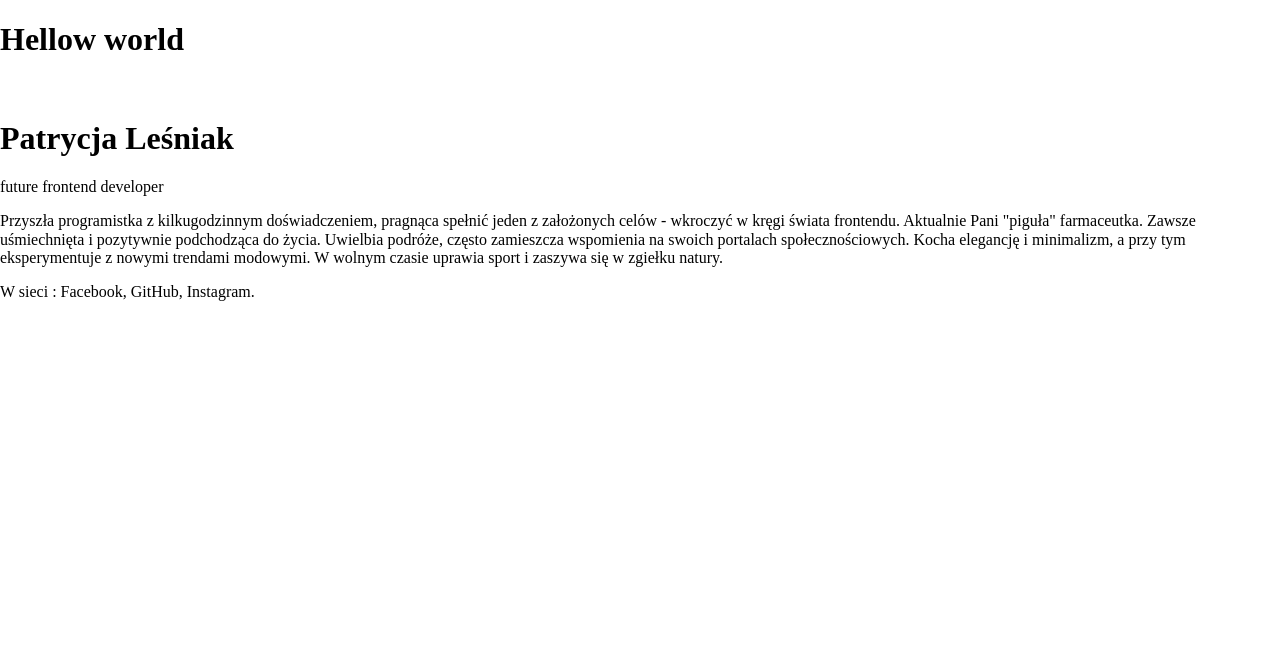
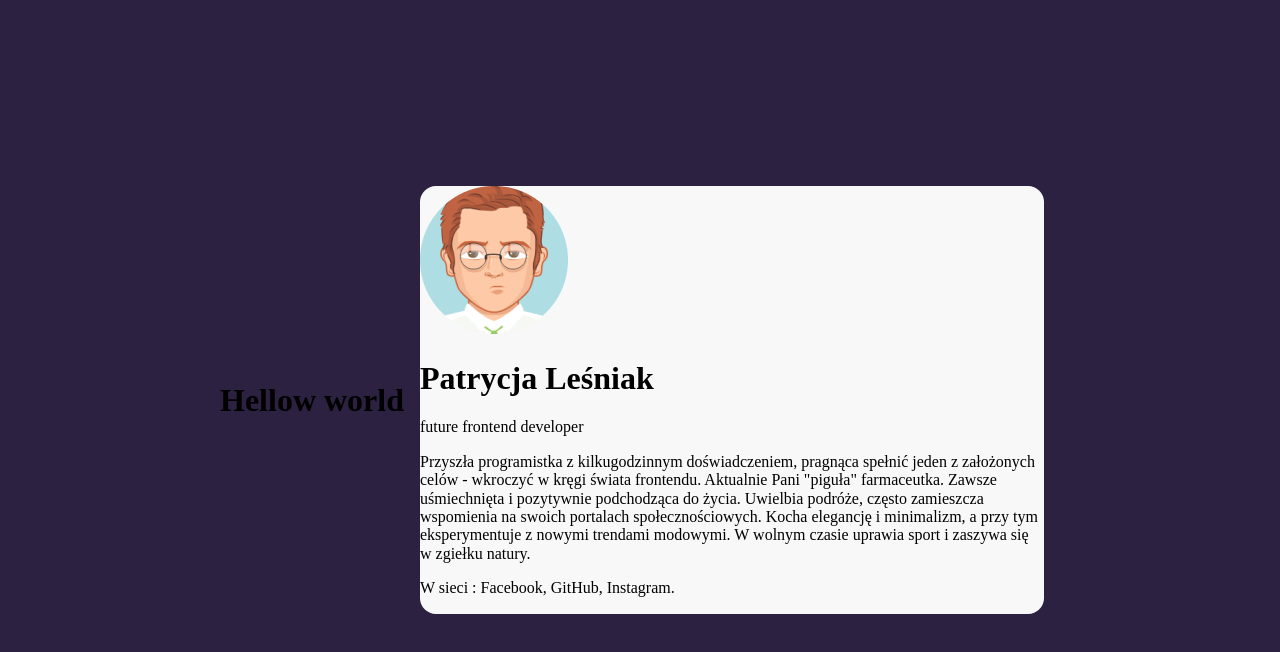
Before and after one commit to patrycjalesniak/business-card, a plain HTML site: page index.html in a window 1280 px wide. Drawn offline with Linux system fonts and the light colour scheme.

Commit message:
main box styles

```diff
--- a/index.html
+++ b/index.html
@@ -9,9 +9,9 @@
   </head>
   <body>
     <h1>Hellow world</h1>
-    <main>
+    <main class="main">
       <article>
-        <img src="" />
+        <img src="avatar.png" alt="Zdjęcie Imię i nazwisko" />
         <header>
           <h1>Patrycja Leśniak</h1>
           <p>future frontend developer</p>
--- a/style.css
+++ b/style.css
@@ -0,0 +1,17 @@
+body {
+    background:#2C2141;
+    display: flex;
+    align-items: center;
+    justify-content: center;
+    min-height: 100vh;
+
+}
+
+.main {
+    background: #f8f8f8;
+    border-radius:16px;
+    width:624px;
+    margin:16px;
+
+
+}
```
Also changed, not shown: avatar.png (added).
